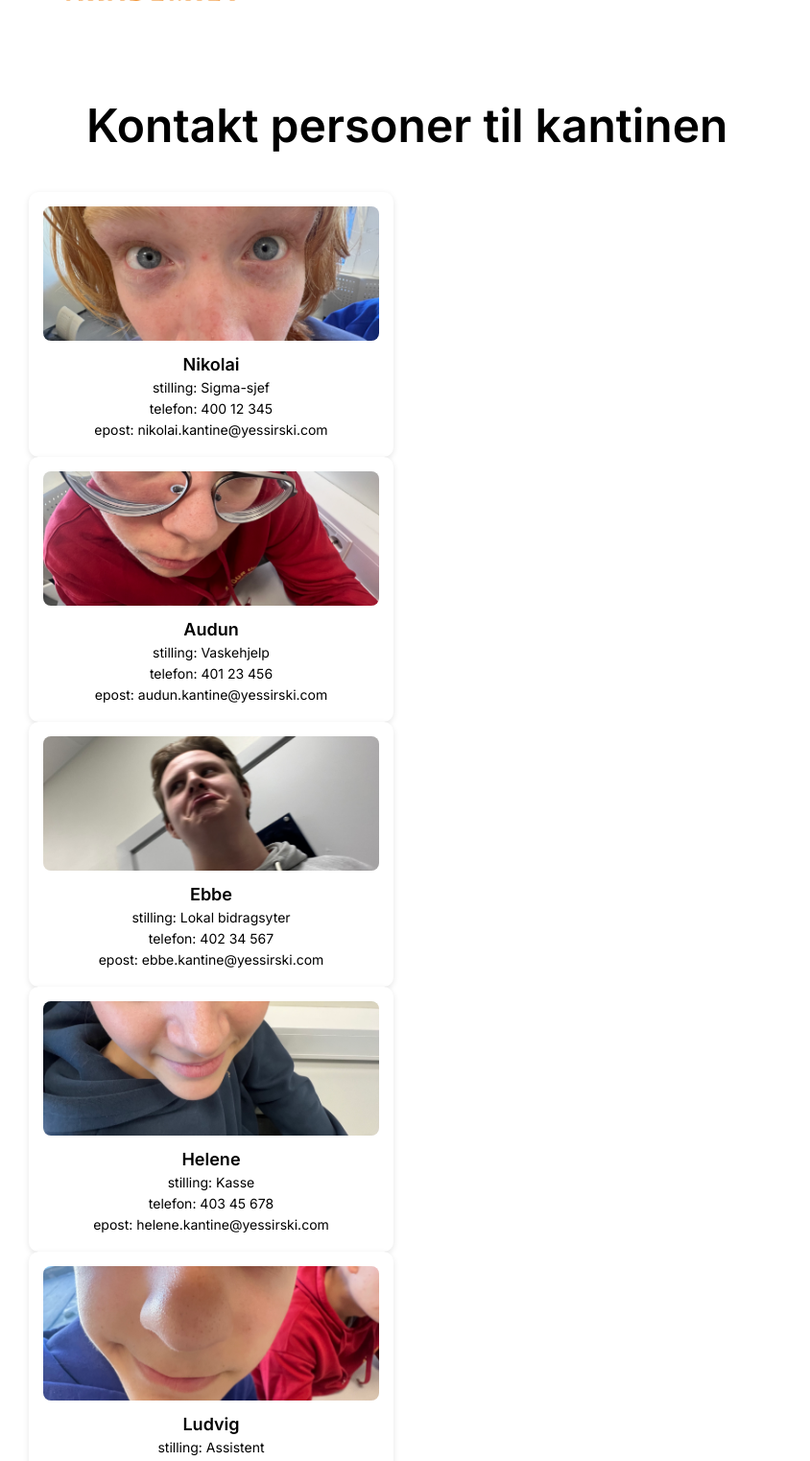
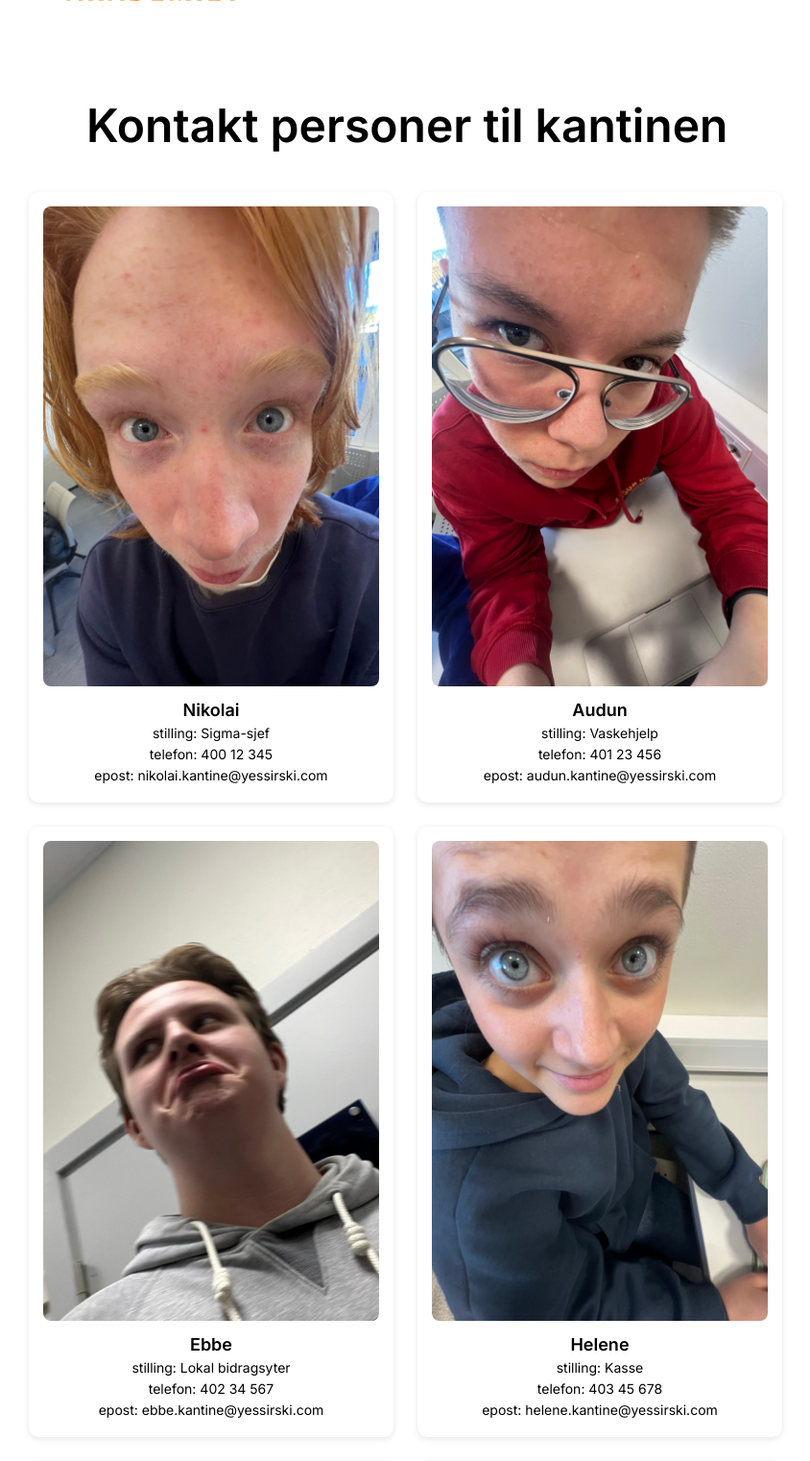
Before and after one commit to nokoniko/kantina-prosjekt, a Flask app: page /kontakt in a window 1280 px wide. Shown: the part 101-1623 px from the top of the page at 96% size, without its empty margins (81-925 px from the left). Run offline with Flask 3, Linux system fonts and the light colour scheme.

Commit message:
bytta navn for css klassene som at jeg kunne bytte størelsen på bildet

```diff
--- a/static/css/style.css
+++ b/static/css/style.css
@@ -84,7 +84,7 @@ nav a:hover {
     flex-grow: 1; /* Forteller innholdet at det skal vokse og ta all ledig plass, og dermed dytte footeren ned */
 }
 
-.meny-container {
+.meny-konteiner {
     display: flex;
     flex-wrap: wrap; /* Sørger for at elementene "knekker" til neste linje hvis det ikke er plass. */
     gap: 25px;
@@ -121,6 +121,51 @@ nav a:hover {
     padding-left: 0; /* Nullstiller padding for <p>-elementer inne i .rett-boks for å sikre sentrering. */
 }
 
+.rett-boks:hover {
+    transform: scale(1.05);
+}
+
+.kontakt-konteiner {
+    display: flex;
+    flex-wrap: wrap; /* Sørger for at elementene "knekker" til neste linje hvis det ikke er plass. */
+    gap: 25px;
+    justify-content: flex-start; /* Starter elementene fra venstre. */
+    padding-bottom: 60px; /* for luft mot footer */
+}
+
+.kontakt-boks {
+    background-color: #fff;
+    border-radius: 10px;
+    padding: 15px;
+    width: 350px;
+    box-shadow: 0 2px 6px rgba(0,0,0,0.1);
+    font-family: 'Inter', sans-serif;
+    text-align: center;
+}
+
+.kontakt-bilde {
+    width: 100%;
+    height: 500px;
+    object-fit: cover; /* Sørger for at bildet dekker hele rammen uten å strekkes. Det kan bli beskåret. */
+    border-radius: 8px;
+    margin-bottom: 10px;
+}
+
+.kontakt-boks strong {
+    font-size: 18px;
+    color: #000;
+}
+
+.kontakt-boks p {
+    margin: 5px 0;
+    font-size: 14px;
+    padding-left: 0; /* Nullstiller padding for <p>-elementer inne i .rett-boks for å sikre sentrering. */
+}
+
+.kontakt-boks:hover {
+    transform: scale(1.05);
+}
+
 /* Legg til padding for hovedinnholdet og bunnteksten for å matche tidligere innrykk */
 /* Denne selektoren er litt avansert. Den gjør følgende: */
 /* 'body > *' velger alle elementer som er direkte barn av <body>. */
--- a/templates/kontakt.html
+++ b/templates/kontakt.html
@@ -4,10 +4,10 @@
 {% block content %}
 <h2 class="title-index">Kontakt personer til kantinen</h2>
 
-<div class="meny-konteiner">
+<div class="kontakt-konteiner">
     {% for person in kontakter %}
-    <div class="rett-boks">
-        <img src="{{ url_for('static', filename='img/personer/' ~ person.bilde) }}" alt="{{ person.navn }}" class="rett-bilde">
+    <div class="kontakt-boks">
+        <img src="{{ url_for('static', filename='img/personer/' ~ person.bilde) }}" alt="{{ person.navn }}" class="kontakt-bilde">
         <strong>{{ person.navn }}</strong>
         <p>stilling: {{ person.stilling }}</p>
         <p>telefon: {{person.tlf}}</p>
```
